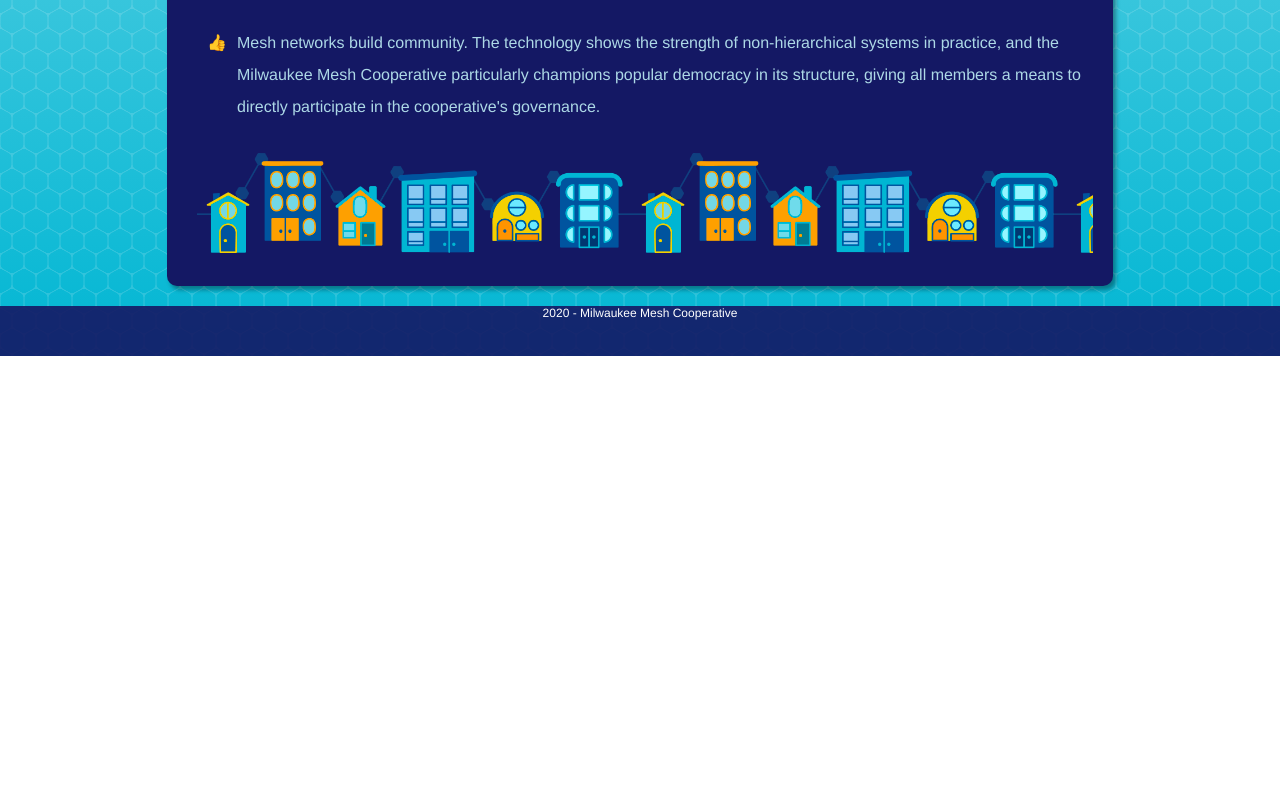
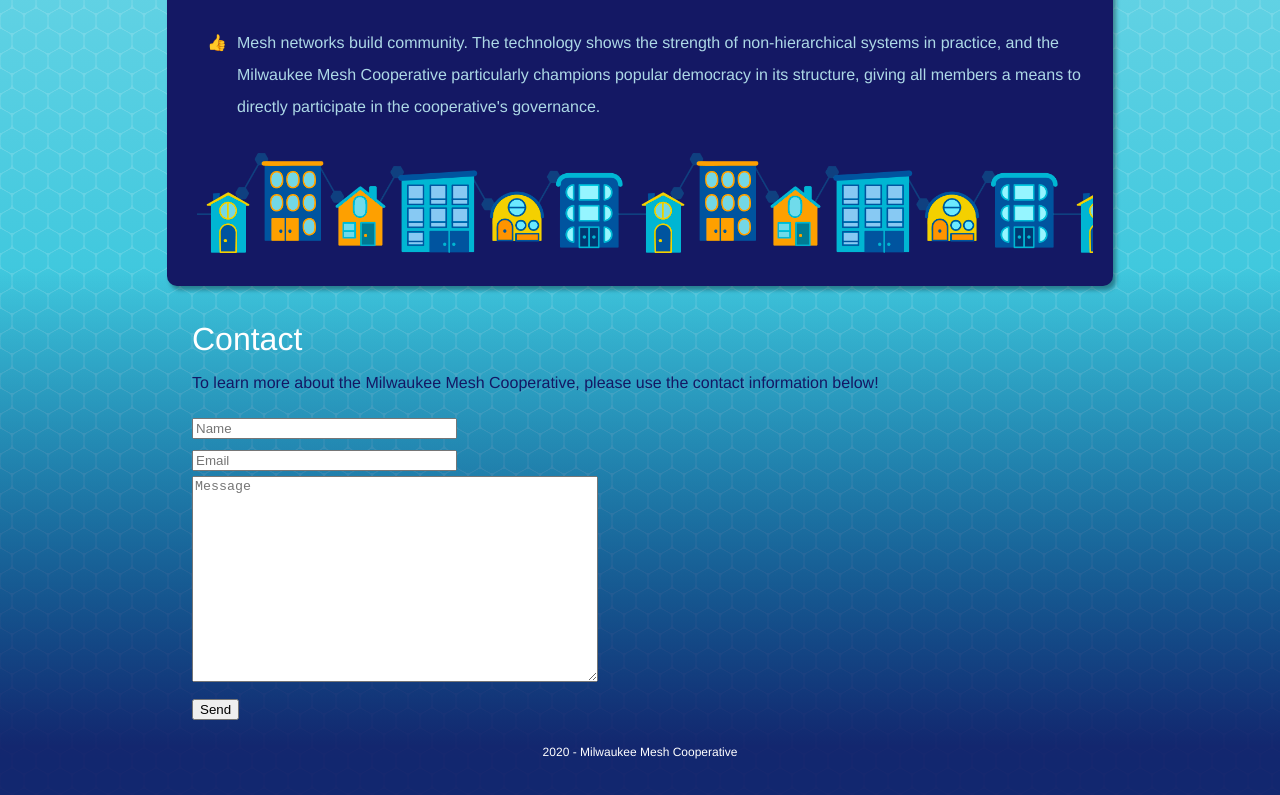
Before and after one commit to mkemesh/mkemesh.org, a plain HTML site: page index.html in a window 1280 px wide. Shown: the part 1319-2114 px from the top of the page. Before the commit the page ends 1675 px from the top, so only its background shows below. Drawn offline with Linux system fonts and the light colour scheme; no server answers.

Commit message:
Contact form html.

```diff
--- a/index.html
+++ b/index.html
@@ -56,9 +56,18 @@
 	<!-- <div id="calendar" class="center_1"><br><p class="section_title">Calendar</p>
 		<p>Here you can find an updated calendar of Milwaukee Mesh  Cooperative meetings and events.</p><p class="calendar_placeholder"><img src="img/calendar_placeholder.jpg" alt="calendar placeholder image"/></p>
 	</div> -->
-<!-- <div id="contact" class="center_3"><br><p class="section_title_3">Contact</p>
-	<p>To learn more about the Milwaukee Mesh Cooperative, please use the contact information below!</p><p><img class = "contact_placeholder" src="img/contact_placeholder.jpg" alt="contact form placeholder"/></p>
-	</div> -->
+
+	<div id="contact" class="center_3"><br>
+		<p class="section_title_3">Contact</p>
+		<p>To learn more about the Milwaukee Mesh Cooperative, please use the contact information below!</p>
+		<p>
+			<input type="text" id="name" placeholder="Name" name="name" required minlength="4" size="30"><br>
+			<input type="email" id="email" placeholder="Email" size="30"><br>
+			<textarea id="message" placeholder="Message" style="width: 400px; height: 200px;"></textarea><br>
+			<input type="button" id="send" value="Send">
+		</p>
+	</div>
+
 
 	<div class="bottom"><span id="current_year"></span> - Milwaukee Mesh Cooperative
 		<!-- | <a href="#">privacy policy</a> | <a href="#">terms and conditions</a> | <a href="#">MKE solidarity economy</a>  -->
```
